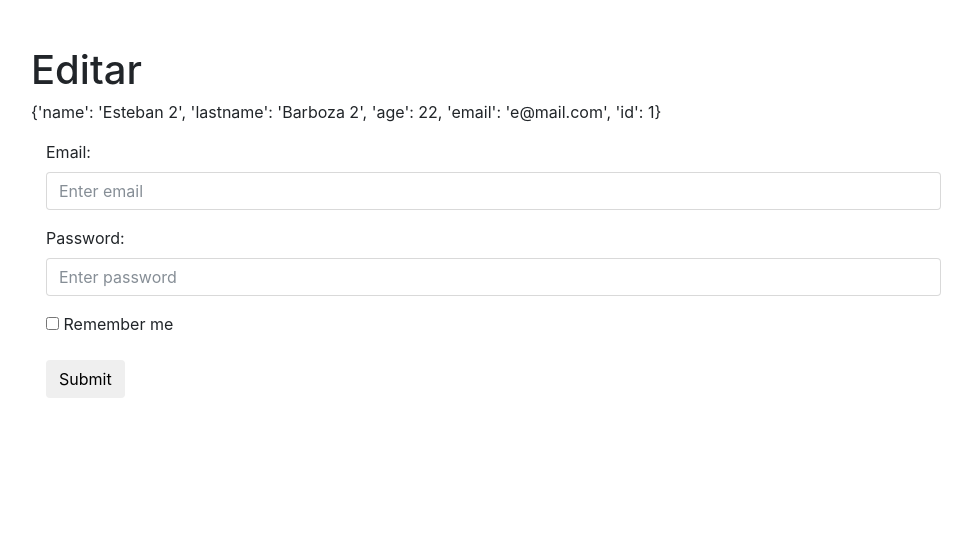
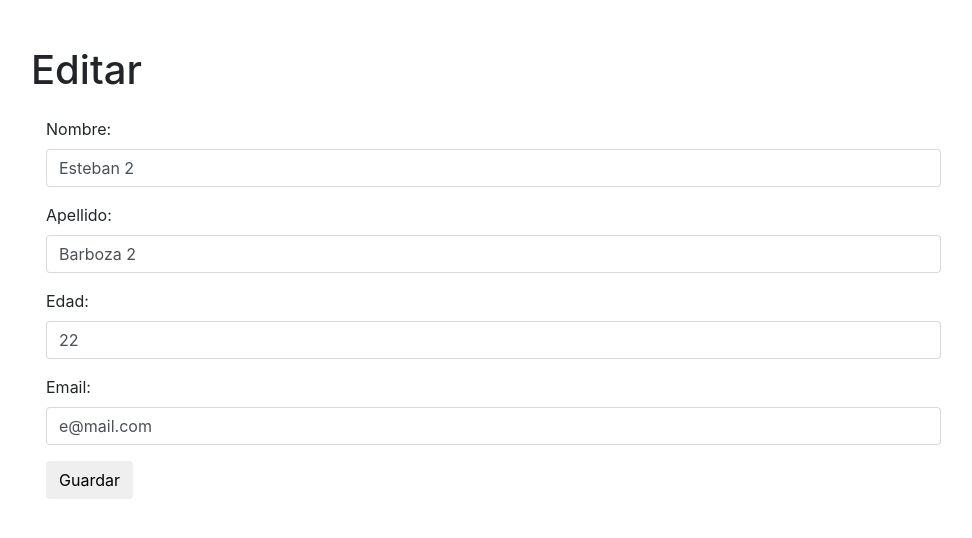
Before and after one commit to Dario0117/Flask_web_example, a Flask app: page /edit/1 in a window 1280 px wide. Shown: the part 56-594 px from the top of the page, without its empty margins (54-1026 px from the left). Run offline with Flask 2, Linux system fonts and the light colour scheme; some libraries are stand-ins or nearby versions.

Commit message:
Editar y agregar: Funcionando

```diff
--- a/main.py
+++ b/main.py
@@ -1,4 +1,4 @@
-from flask import Flask, render_template, request
+from flask import Flask, render_template, request, redirect, url_for
 from back.Student import Student
 
 app = Flask(__name__)
@@ -10,7 +10,7 @@ def index():
 
 @app.route('/add')
 def add():
-    return render_template('add.html', students=students)
+    return render_template('add.html', student=Student("","","",""), add=True)
 
 @app.route('/edit/<int:id>')
 def edit(id):
@@ -30,6 +30,32 @@ def search():
     students_filt = [x for x in students if name in x.name.lower() or name.lower() in x.lastname.lower()]
     return render_template('home.html', students=students_filt, home=True)
 
+@app.route('/save/', methods=['POST'])
+def save():
+    print (request.form)
+    edited = False
+    for student in students:
+        if student.id == int(request.form['std_id']):
+            student.name        = request.form['name']
+            student.lastname    = request.form['lastname']
+            student.age         = request.form['age']
+            student.email       = request.form['email']
+            edited = True
+            break
+    print ("asd")
+    if edited == False:
+        print ("entro 1")
+        students.append(
+            Student(
+                request.form['name'],
+                request.form['lastname'],
+                request.form['age'],
+                request.form['email']
+            )
+        )
+        print ("entro last")
+    return redirect(url_for('index'))
+
 if __name__ == '__main__':
     students.append(Student("steban 1", "Barboza 1", 22, "e@mail.com"))
     students.append(Student("Esteban 2", "Barboza 2", 22, "e@mail.com"))
--- a/templates/edit.html
+++ b/templates/edit.html
@@ -3,9 +3,6 @@
 {% block content %}
 <h1>Editar</h1>
 
-
-<p> {{ student.__dict__ }} </p>
-
 {% include 'layouts/student_layout.html' %}
 
 {% endblock %}
--- a/templates/layouts/student_layout.html
+++ b/templates/layouts/student_layout.html
@@ -1,26 +1,37 @@
-<form class="form-horizontal">
+<form class="form-horizontal" action="{{ url_for('save') }}" method="POST">
+    <div class="form-group">
+        <div class="col-sm-10">
+            <input type="hidden" class="form-control" name="std_id" placeholder="Enter name" value="{{ student.id }}" readonly>
+        </div>
+    </div>
+<form class="form-horizontal" action="{{ url_for('save') }}" method="POST">
+    <div class="form-group">
+        <label class="control-label col-sm-2" for="name">Nombre:</label>
+        <div class="col-sm-10">
+            <input type="text" class="form-control" name="name" placeholder="Enter name" value="{{ student.name }}">
+        </div>
+    </div>
+    <div class="form-group">
+        <label class="control-label col-sm-2" for="lastname">Apellido:</label>
+        <div class="col-sm-10">
+            <input type="text" class="form-control" name="lastname" placeholder="Enter lastname" value="{{ student.lastname }}">
+        </div>
+    </div>
+    <div class="form-group">
+        <label class="control-label col-sm-2" for="age">Edad:</label>
+        <div class="col-sm-10">
+            <input type="text" class="form-control" name="age" placeholder="Enter age" value="{{ student.age }}">
+        </div>
+    </div>
     <div class="form-group">
         <label class="control-label col-sm-2" for="email">Email:</label>
         <div class="col-sm-10">
-            <input type="email" class="form-control" id="email" placeholder="Enter email">
-        </div>
-    </div>
-    <div class="form-group">
-        <label class="control-label col-sm-2" for="pwd">Password:</label>
-        <div class="col-sm-10">
-            <input type="password" class="form-control" id="pwd" placeholder="Enter password">
+            <input type="email" class="form-control" name="email" placeholder="Enter email" value="{{ student.email }}">
         </div>
     </div>
     <div class="form-group">
         <div class="col-sm-offset-2 col-sm-10">
-            <div class="checkbox">
-                <label><input type="checkbox"> Remember me</label>
-            </div>
-        </div>
-    </div>
-    <div class="form-group">
-        <div class="col-sm-offset-2 col-sm-10">
-            <button type="submit" class="btn btn-default">Submit</button>
+            <button type="submit" class="btn btn-default">Guardar</button>
         </div>
     </div>
 </form>
```
